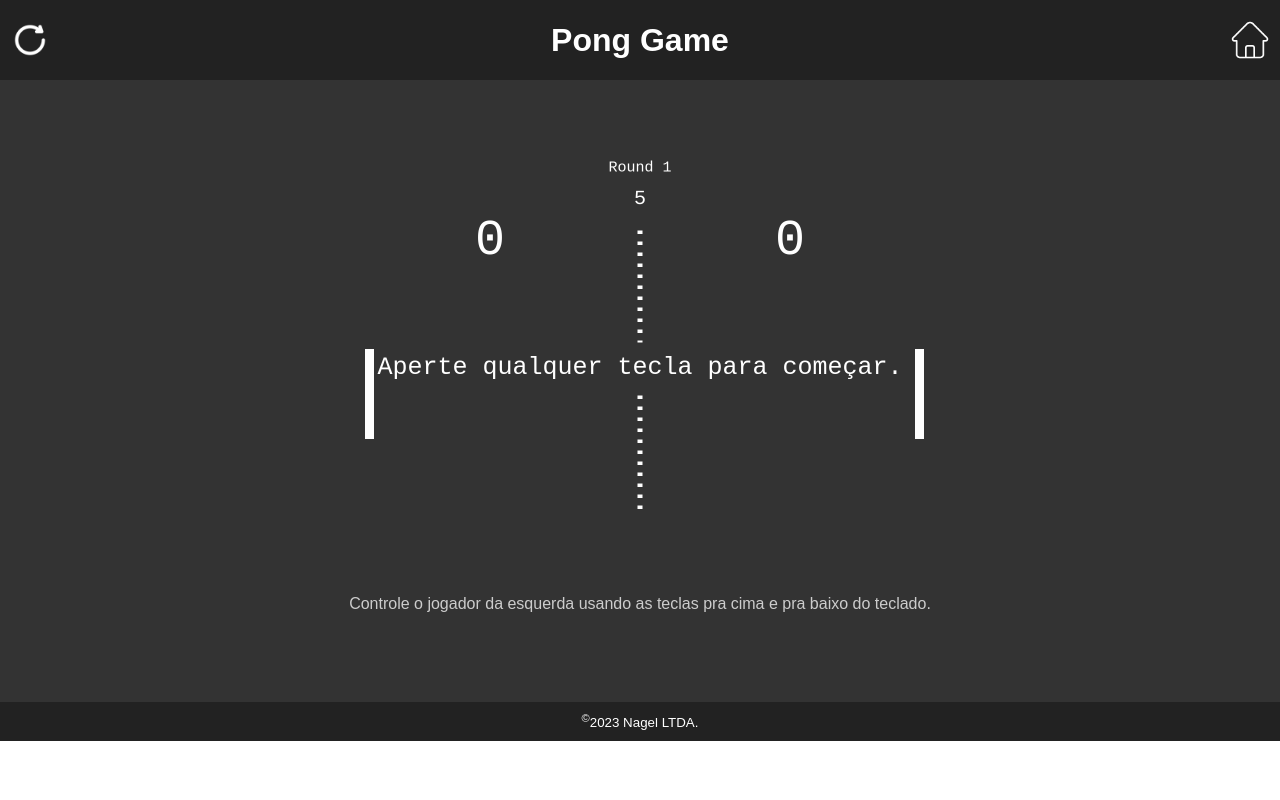
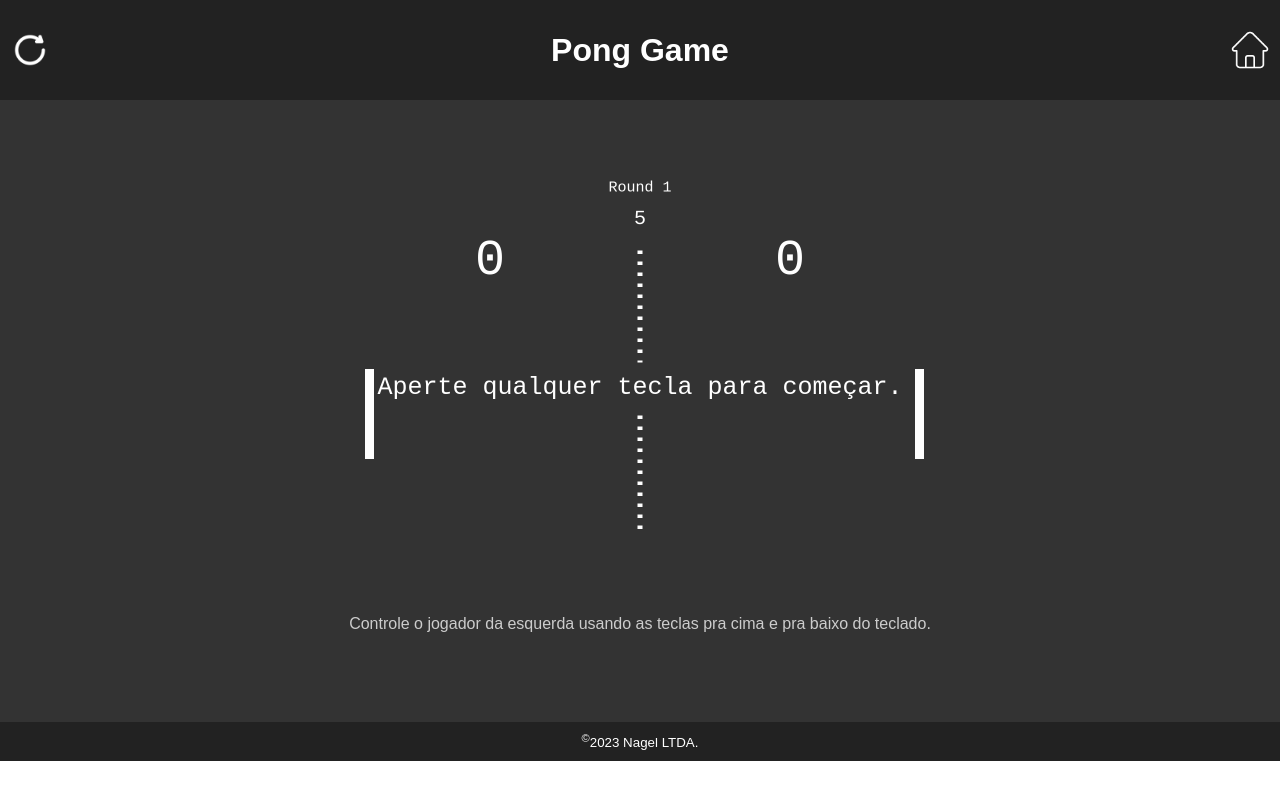
Before and after one commit to Nagel-P/Pedro-Nagel, a plain HTML site: page pong.html in a window 1280 px wide. Drawn offline with Linux system fonts and the light colour scheme.

Commit message:
Update pong-style.css
finalização/indentação

```diff
--- a/pong-style.css
+++ b/pong-style.css
@@ -11,8 +11,9 @@ header {
     background-color: #222;
     color: #fff;
     text-align: center;
-    padding: 10px 0;
+    padding: 20px 0;
 }
+
 .header-content {
     display: flex;
     justify-content: space-between;
@@ -22,6 +23,7 @@ header {
 h1 {
     margin: 0;
 }
+
 main {
     background-color: #333;
     color: #ccc;
@@ -32,6 +34,7 @@ main {
     flex-direction: column;
     width: 100%;
 }
+
 .menu-button {
     display: flex;
     padding: 10px;
@@ -46,6 +49,7 @@ main {
 .menu-button:hover img {
     filter: brightness(0.7);
 }
+
 footer {
     background-color: #222;
     color: #fff;
```
